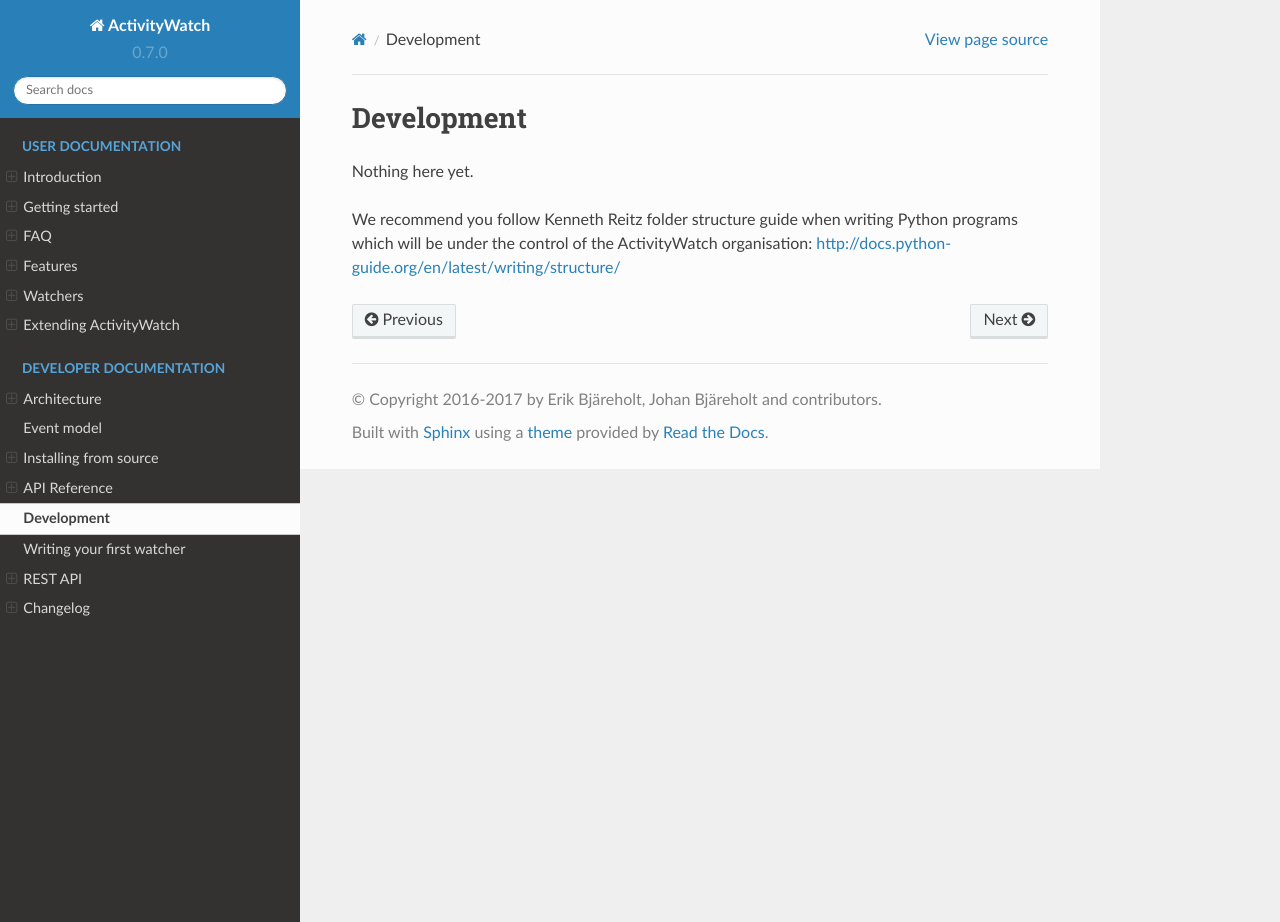
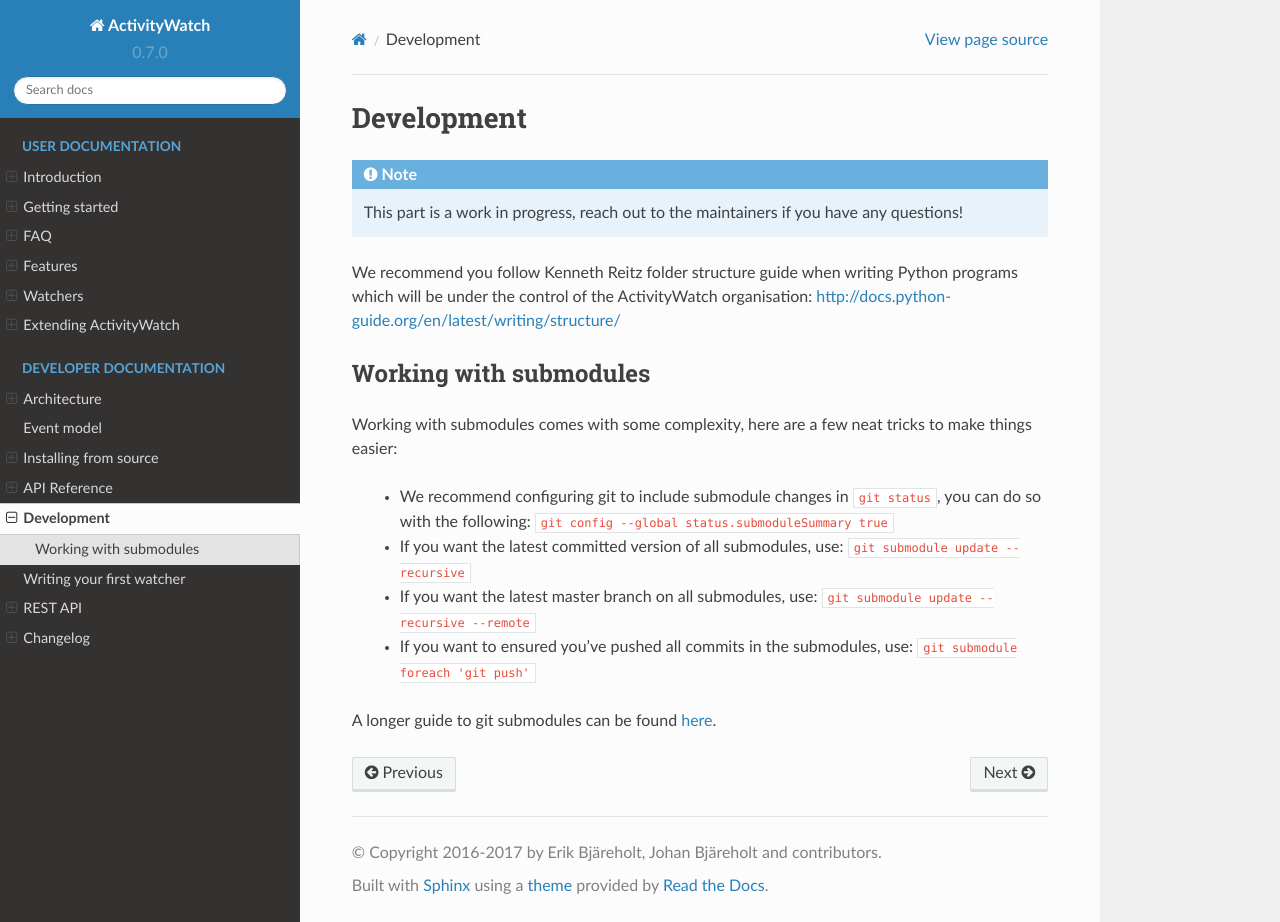
Before and after one commit to ActivityWatch/activitywatch, a Sphinx documentation site: the page built from docs/development.rst, in a window 1280 px wide and 922 px high. Built offline with Sphinx 7.4.7 and the Read the Docs theme 2.0.0, drawn with Linux system fonts in a browser that asks for light colours.

Commit message:
Removed unused helper scripts, improved docs with details on how to update from source and work with submodules

```diff
--- a/docs/development.rst
+++ b/docs/development.rst
@@ -1,7 +1,19 @@
 Development
 ===========
 
-Nothing here yet.
-
+.. note::
+    This part is a work in progress, reach out to the maintainers if you have any questions!
 
 We recommend you follow Kenneth Reitz folder structure guide when writing Python programs which will be under the control of the ActivityWatch organisation: http://docs.python-guide.org/en/latest/writing/structure/
+
+Working with submodules
+-----------------------
+
+Working with submodules comes with some complexity, here are a few neat tricks to make things easier:
+
+ - We recommend configuring git to include submodule changes in :code:`git status`, you can do so with the following: :code:`git config --global status.submoduleSummary true`
+ - If you want the latest committed version of all submodules, use: :code:`git submodule update --recursive`
+ - If you want the latest master branch on all submodules, use: :code:`git submodule update --recursive --remote`
+ - If you want to ensured you've pushed all commits in the submodules, use: :code:`git submodule foreach 'git push'`
+
+A longer guide to git submodules can be found `here <https://medium.com/@porteneuve/mastering-git-submodules-34c65e940407>`_.
```
Also changed, not shown: docs/installing-from-source.rst (+9 -1 lines), 2 other files.
